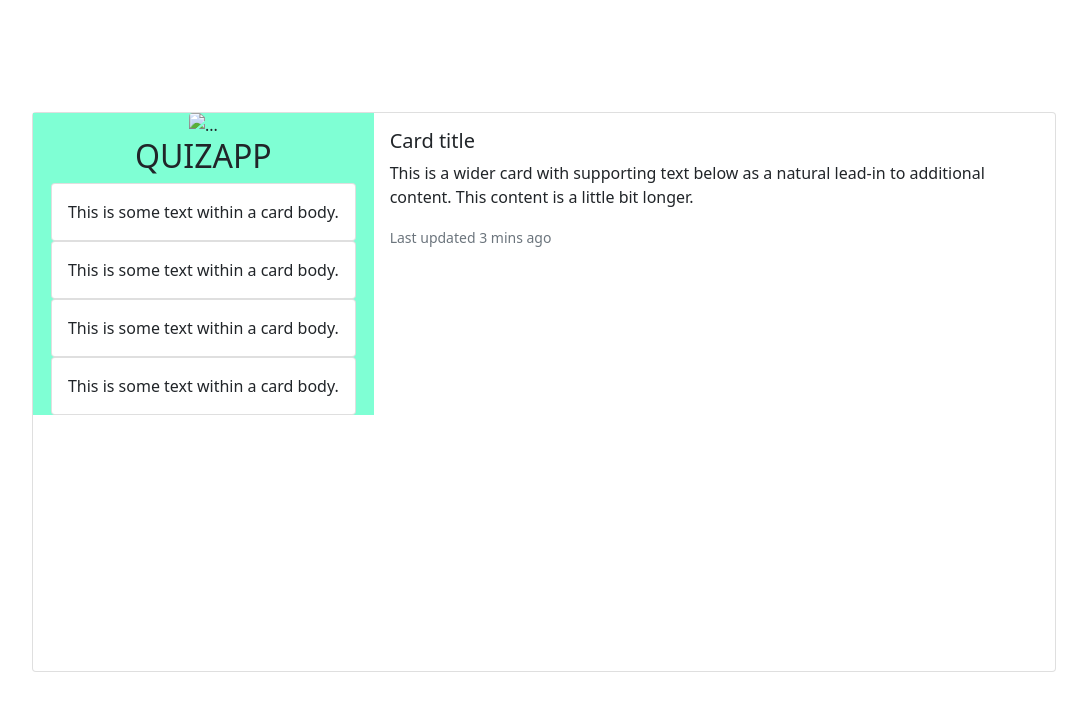
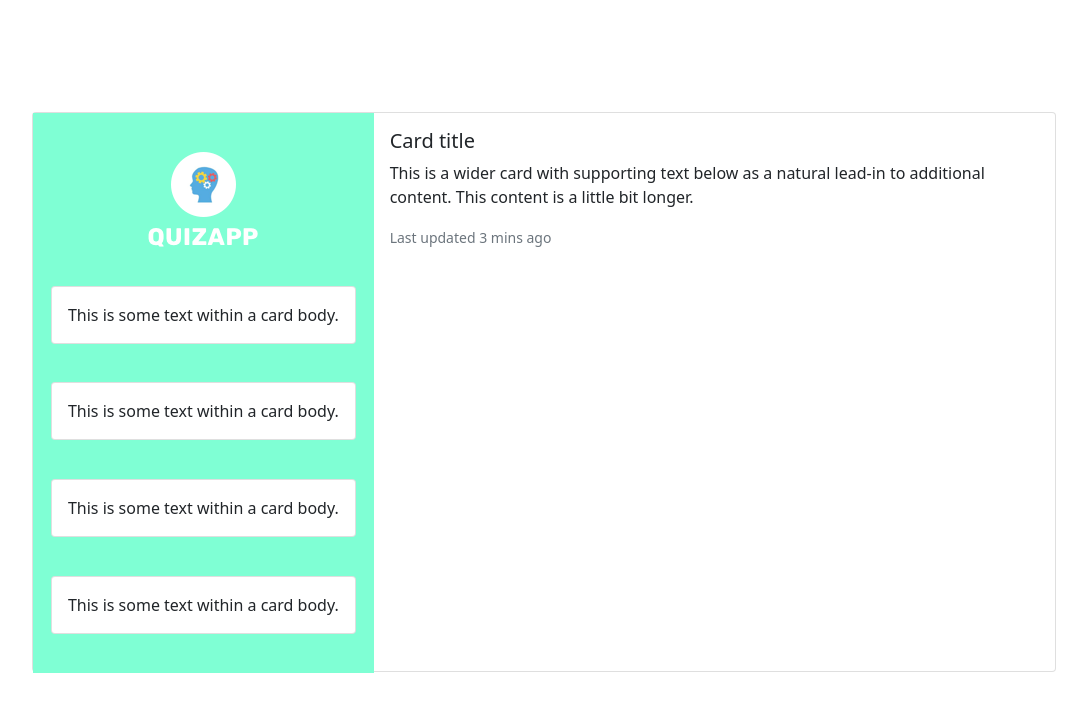
Before and after one commit to ZZDome/JS_Quizapp, a website: page index.html in a window 1280 px wide. Shown: the whole page, without its empty margins (96-1183 px from the left). Drawn offline with nearby package versions, Linux system fonts and the light colour scheme.

Commit message:
added Logo

```diff
--- a/index.html
+++ b/index.html
@@ -17,8 +17,7 @@
     <div class="card mb-3 mainCard">
         <div class="row g-0">
           <div class="col-md-4 sideCard">
-            <img src="..." class="img-fluid rounded-start" alt="...">
-            <h2>QUIZAPP</h2>
+            <img src="img/logo.png" class="img-fluid rounded-start">
             <div class="card">
                 <div class="card-body">
                   This is some text within a card body.
--- a/style.css
+++ b/style.css
@@ -14,7 +14,7 @@ body{
     background-color: aquamarine;
     display: flex;
     flex-direction: column;
-    justify-content: center;
+    justify-content: space-evenly;
     align-items: center;
-    height: 100% !important;
+    height: 70vh !important;
 }
```
Also changed, not shown: img/logo.png (added).
